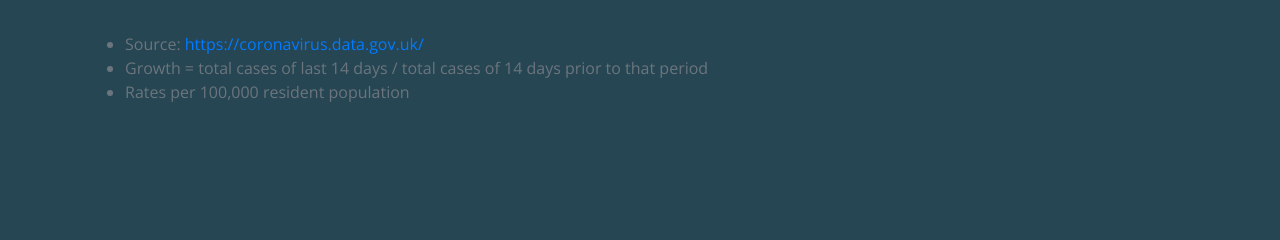
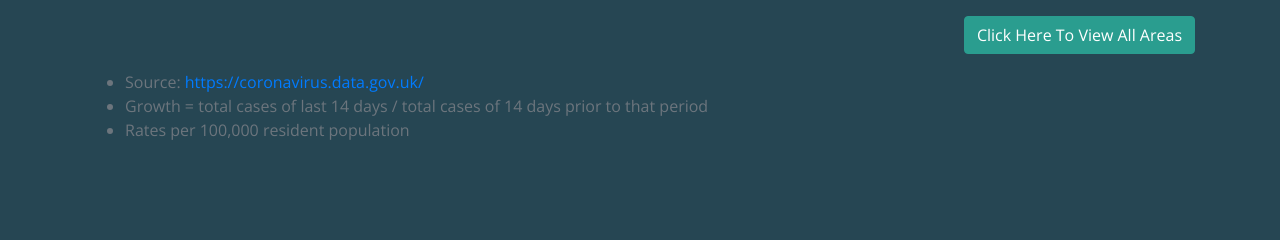
Before and after one commit to bhavesh0009/EnglandCovid19, a Node project: template views/index.ejs in a window 1280 px wide. Shown: the part 472-712 px from the top of the page. Run offline with Node 20 templates, Linux system fonts and the light colour scheme; the template is opened without the code that fills it, so the values that code supplies are empty; some libraries are stand-ins or nearby versions.

Commit message:
added summary button

```diff
--- a/public/style.css
+++ b/public/style.css
@@ -119,6 +119,13 @@ body{
 #regionTitle{
   background-color: #2a9d8f;
   color:#ffffff;
+  border-color:  #2a9d8f;
+}
+
+#btn-link-summary{
+  background-color: #2a9d8f;
+  color:#ffffff;
+  border-color: #2a9d8f;
 }
 
 #mainCards{
--- a/views/index.ejs
+++ b/views/index.ejs
@@ -128,6 +128,13 @@
             </div>
         </div>
     </div>
+    <div class="container">
+        <div class="d-flex flex-row-reverse">
+            <a href=" /summary" type="button" class="btn btn-primary" id="btn-link-summary">Click Here To View All
+                Areas</a>
+        </div>
+    </div>
+
     <footer class="footer mt-auto py-3">
         <div class="container">
             <span class="text-muted">
```
